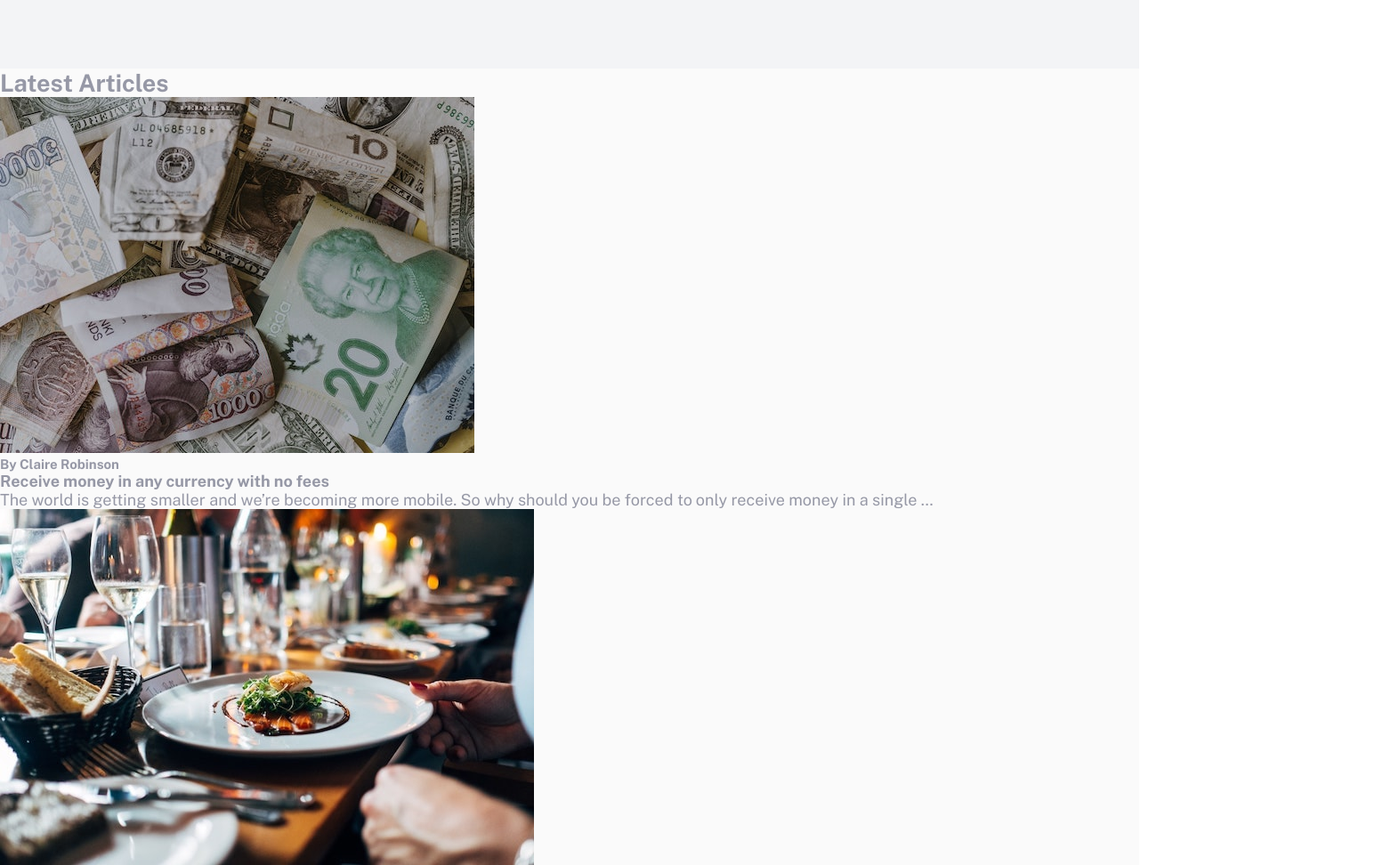
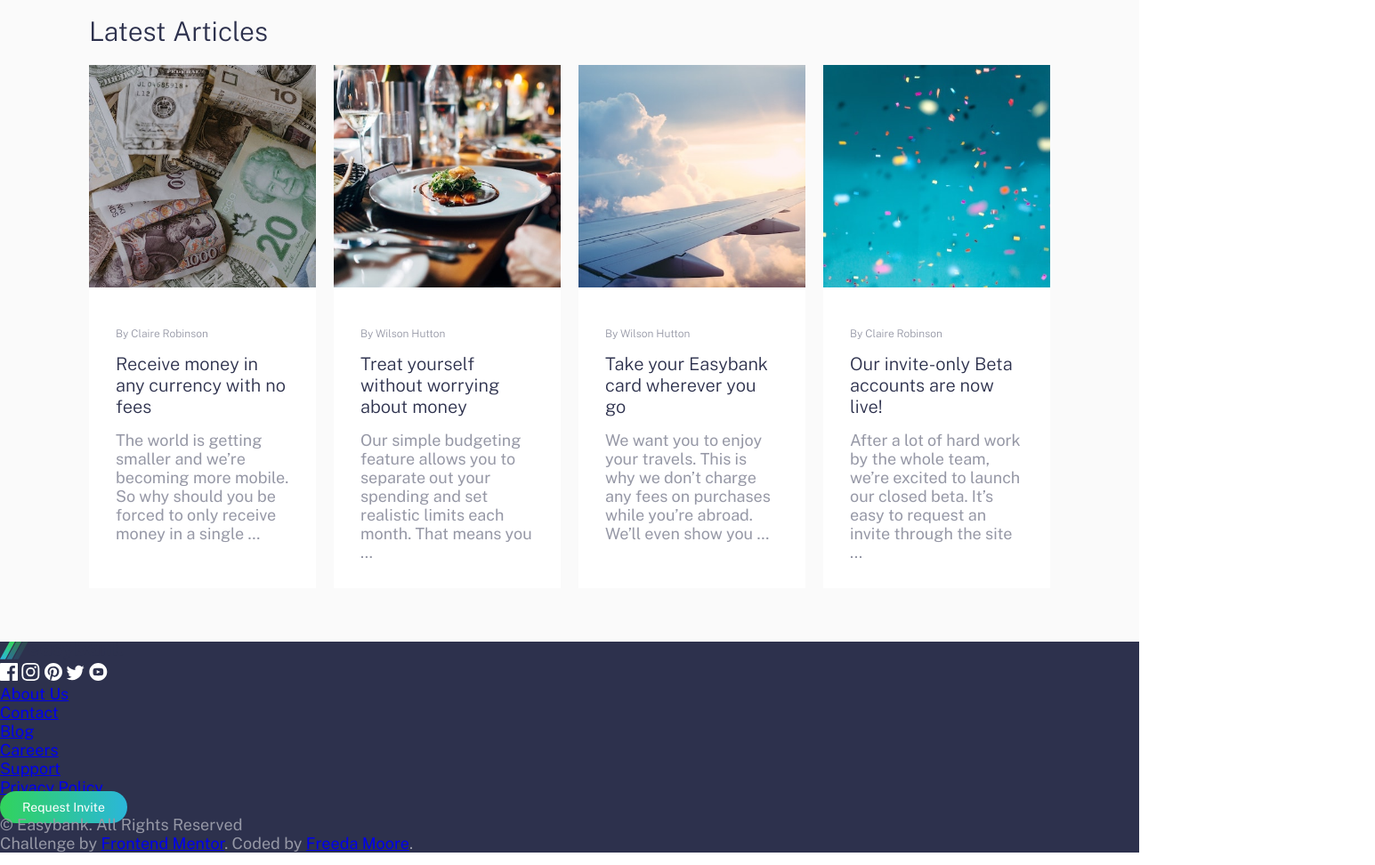
Before and after one commit to freedamoore/easybank-landing-page, a plain HTML site: page index.html in a window 1280 px wide. Shown: the part 1161-2133 px from the top of the page at 89% size, 1545 px wide, since content can reach past the window. Drawn offline with nearby package versions, Linux system fonts and the light colour scheme.

Commit message:
layout and responsiveness of article section done

```diff
--- a/index.html
+++ b/index.html
@@ -71,38 +71,48 @@
     </section>
     <section class="article-section">
       <h2>Latest Articles</h2>
-    	<article>
+      <div class="article-items">
+        <article class="article-card">
       		<figure>
-    			<img src="images/image-currency.jpg" alt="currency image">
+      			<img src="images/image-currency.jpg" alt="currency image"  class="article-card__img">
       		</figure>
+          <div class="article-card__text">
             <h5>By Claire Robinson</h5>
-        <h4>Receive money in any currency with no fees</h4>
+            <a href="#" class="article-card__text--link">Receive money in any currency with no fees</a>
             <p>The world is getting smaller and we’re becoming more mobile. So why should you be forced to only receive money in a single …</p>
+          </div>
       	</article>
-      <article>
+        <article class="article-card">
       		<figure>
-    			<img src="images/image-restaurant.jpg" alt="restaurant image">
+      			<img src="images/image-restaurant.jpg" alt="restaurant image" class="article-card__img">
       		</figure>
+          <div class="article-card__text">
             <h5>By Wilson Hutton</h5>
-        <h4>Treat yourself without worrying about money</h4>
+            <a href="#" class="article-card__text--link">Treat yourself without worrying about money</a>
             <p>Our simple budgeting feature allows you to separate out your spending and set realistic limits each month. That means you …</p>
+          </div>
       	</article>
-      <article>
+        <article class="article-card">
           <figure>
-            <img src="images/image-plane.jpg" alt="plane image">
+              <img src="images/image-plane.jpg" alt="plane image"  class="article-card__img">
           </figure>
+          <div class="article-card__text">
             <h5>By Wilson Hutton</h5>
-        <h4>Take your Easybank card wherever you go</h4>
+            <a href="#" class="article-card__text--link">Take your Easybank card wherever you go</a>
             <p>We want you to enjoy your travels. This is why we don’t charge any fees on purchases while you’re abroad. We’ll even show you …</p>
+          </div>
         </article>
-      <article>
+        <article class="article-card">
           <figure>
-            <img src="images/image-confetti.jpg" alt="confetti image">
+              <img src="images/image-confetti.jpg" alt="confetti image"  class="article-card__img">
           </figure>
+          <div class="article-card__text">
             <h5>By Claire Robinson</h5>
-        <h4>Our invite-only Beta accounts are now live!</h4>
+            <a href="#" class="article-card__text--link">Our invite-only Beta accounts are now live!</a>
             <p>After a lot of hard work by the whole team, we’re excited to launch our closed beta. It’s easy to request an invite through the site ...</p>
+          </div>
         </article>
+      </div>
     </section>
   </main>
   <footer>
--- a/styles.css
+++ b/styles.css
@@ -28,15 +28,19 @@ body {
   font-family: 'Public Sans', sans-serif;
   font-size: 1.8rem; /* 18px; */
   color: var(--color-neutral-1);
+  overflow-x: hidden; /*this is to hide the overflow of the intro image*/
 }
 
 
 /*** HEADER SECTION ***/
 .header-section{
+  background-color: white;
   display: flex;
   justify-content: space-between;
   align-items: center;
   padding: 2rem var(--margin-lg);
+  position: relative;
+  z-index: 10; /*so that mobile image is cut off on top*/
 }
 
 .menu-dropdown{
@@ -117,6 +121,8 @@ body {
   display: flex;
   justify-content: space-between;
   align-items: center;
+
+  /* height: 60vh; */
 }
 
 .intro-section__text{
@@ -138,21 +144,20 @@ body {
 .intro-section__image{
   background-image: url('images/bg-intro-desktop.svg');
   background-repeat: no-repeat;
-  background-position: left bottom;
-  background-size: 135% 135%;
-  height: 80vh;
-  /* width: 60vw; */
+  background-position: left 0% bottom 25%;
+  background-size: 150% 150%;
+  height: 65vh;
   width: 50%;
-  overflow: hidden; /*to cut off top of the img used on top of the background image*/
+  /* overflow: hidden; */
+  /* overflow-y: visible; */
 }
 
 .intro-section__image img{
   display: block;
-  height: 110%;
-  width: 110%;
+  height: 140%;
+  width: 140%;
   object-fit: contain;
-
-  transform: translate(10%, -10%);
+  transform: translate(1%, -15%);
 }
 
 
@@ -190,6 +195,57 @@ body {
 /*** ARTICLES SECTION ***/
 .article-section{
   background-color: var(--color-neutral-3);
+  padding: 6rem var(--margin-lg);
+}
+
+.article-section h2{
+  color: var(--color-primary-1);
+  font-size: 3rem;
+  font-weight: 300;
+  padding-bottom: 2rem;
+}
+
+.article-items{
+  display: grid;
+  grid-template-columns: repeat(auto-fit, minmax(25rem, 1fr));
+  grid-gap: 20px;
+}
+
+.article-card{
+  background-color: white;
+}
+
+.article-card__img{
+  display: block;
+  height: 250px;
+  width: 100%;
+  object-fit: cover;
+}
+
+.article-card__text{
+    padding: 3rem;
+    text-align: left;
+}
+
+.article-card__text h5{
+   font-size: 1.2rem;
+   font-weight: 300;
+   padding: 1.5rem 0;
+}
+
+.article-card__text--link{
+  color: var(--color-primary-1);
+  font-size: 2rem;
+  font-weight: 300;
+  text-decoration: none;
+}
+
+.article-card__text--link:hover{
+    color: var(--color-primary-2);
+}
+
+.article-card__text p{
+  margin-top: 1.5rem;
 }
 
 
@@ -214,6 +270,12 @@ footer{
 /*** FEATURES SECTION ***/
 
     .features-section{
+      padding: 6rem var(--margin-md);
+    }
+
+/*** ARTICLE SECTION ***/
+
+    .article-section{
       padding: 6rem var(--margin-md);
     }
 }
@@ -313,4 +375,11 @@ footer{
     padding: 6rem var(--margin-sm);
     text-align: center;
   }
+
+  /*** ARTICLE SECTION ***/
+
+  .article-section{
+    padding: 6rem var(--margin-sm);
+    text-align: center;
+  }
 }
```
Lines whose indentation alone changed are shown as unchanged.
